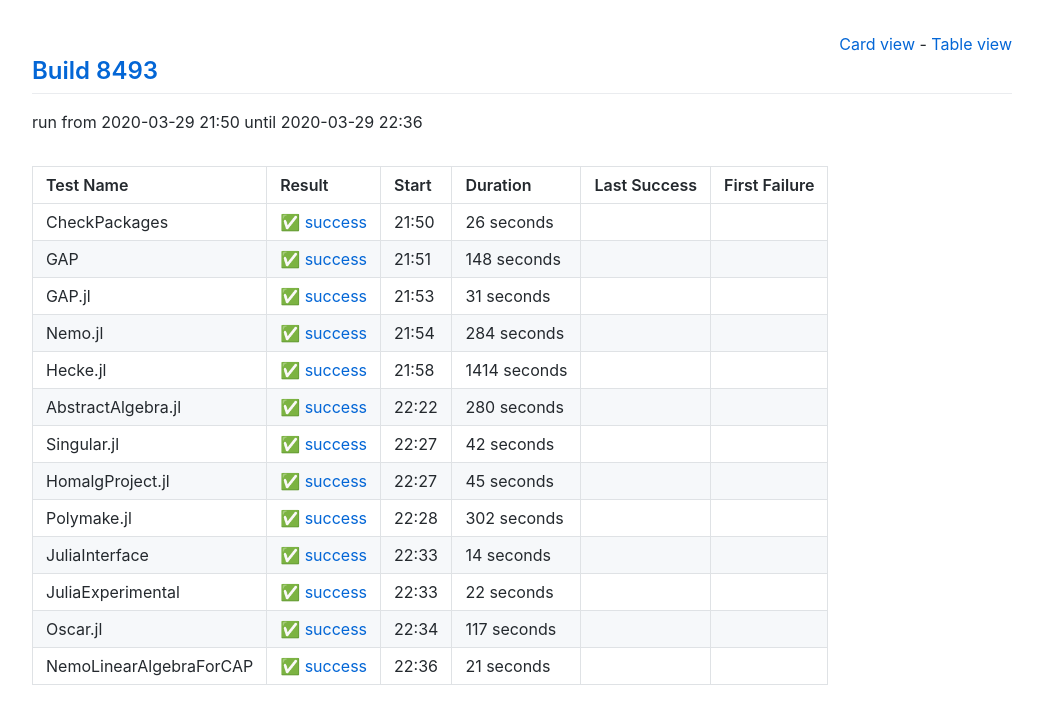
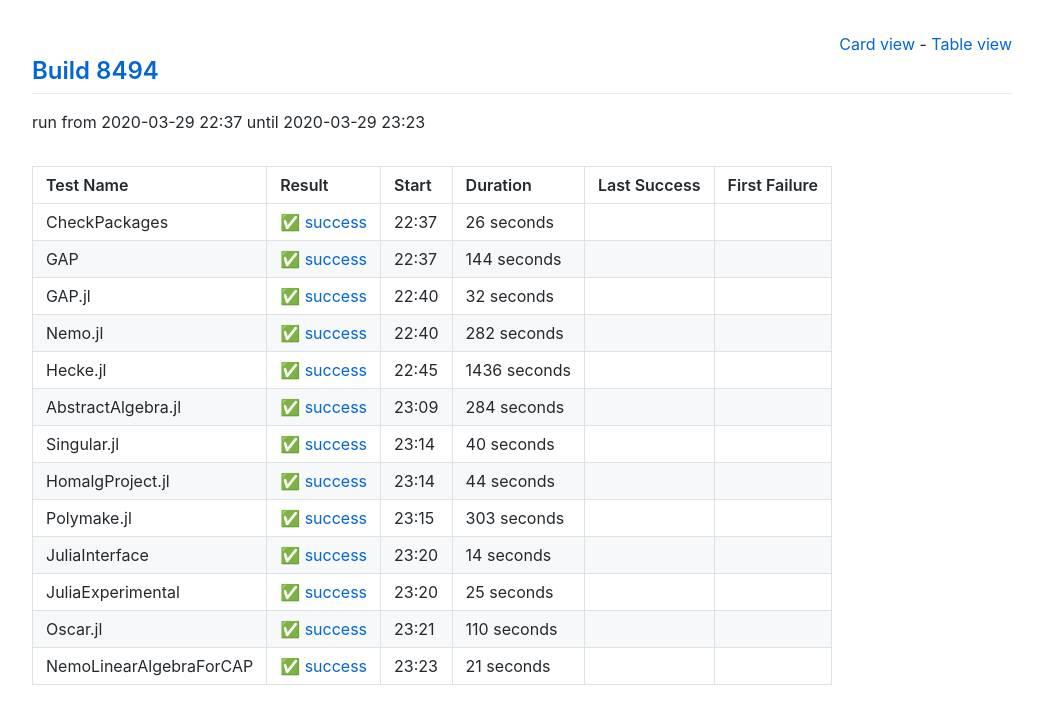
Before and after one commit to oscar-system/oscar-ci-status, a Jekyll site: the page built from table.html, in a window 1280 px wide. Shown: the top 724 px of the page, without its empty margins (118-1161 px from the left). Built offline with Jekyll 4.4.1, drawn with Linux system fonts in a browser that asks for light colours.

Commit message:
Build 8494

```diff
--- a/_data/ci.yml
+++ b/_data/ci.yml
@@ -1,5 +1,5 @@
-build: 8493
-build_url: https://oscarci.mathematik.uni-kl.de/job/oscar/8493/
+build: 8494
+build_url: https://oscarci.mathematik.uni-kl.de/job/oscar/8494/
 job: oscar
 tests:
 - duration: 26
@@ -8,31 +8,53 @@ tests:
   first_failure_url: null
   last_success: false
   last_success_url: null
-  log: https://oscarci.mathematik.uni-kl.de/job/oscar/8493/artifact/logs/build-8493/CheckPackages.log
+  log: https://oscarci.mathematik.uni-kl.de/job/oscar/8494/artifact/logs/build-8494/CheckPackages.log
   name: CheckPackages
-  start: 2020-03-29 21:50
+  start: 2020-03-29 22:37
   status: success
   success: true
-- duration: 148
+- duration: 144
   exitcode: 0
   first_failure: false
   first_failure_url: null
   last_success: false
   last_success_url: null
-  log: https://oscarci.mathematik.uni-kl.de/job/oscar/8493/artifact/logs/build-8493/GAP.log
+  log: https://oscarci.mathematik.uni-kl.de/job/oscar/8494/artifact/logs/build-8494/GAP.log
   name: GAP
-  start: 2020-03-29 21:51
+  start: 2020-03-29 22:37
   status: success
   success: true
-- duration: 31
+- duration: 32
   exitcode: 0
   first_failure: false
   first_failure_url: null
   last_success: false
   last_success_url: null
-  log: https://oscarci.mathematik.uni-kl.de/job/oscar/8493/artifact/logs/build-8493/GAP.jl.log
+  log: https://oscarci.mathematik.uni-kl.de/job/oscar/8494/artifact/logs/build-8494/GAP.jl.log
   name: GAP.jl
-  start: 2020-03-29 21:53
+  start: 2020-03-29 22:40
+  status: success
+  success: true
+- duration: 282
+  exitcode: 0
+  first_failure: false
+  first_failure_url: null
+  last_success: false
+  last_success_url: null
+  log: https://oscarci.mathematik.uni-kl.de/job/oscar/8494/artifact/logs/build-8494/Nemo.jl.log
+  name: Nemo.jl
+  start: 2020-03-29 22:40
+  status: success
+  success: true
+- duration: 1436
+  exitcode: 0
+  first_failure: false
+  first_failure_url: null
+  last_success: false
+  last_success_url: null
+  log: https://oscarci.mathematik.uni-kl.de/job/oscar/8494/artifact/logs/build-8494/Hecke.jl.log
+  name: Hecke.jl
+  start: 2020-03-29 22:45
   status: success
   success: true
 - duration: 284
@@ -41,64 +63,42 @@ tests:
   first_failure_url: null
   last_success: false
   last_success_url: null
-  log: https://oscarci.mathematik.uni-kl.de/job/oscar/8493/artifact/logs/build-8493/Nemo.jl.log
-  name: Nemo.jl
-  start: 2020-03-29 21:54
+  log: https://oscarci.mathematik.uni-kl.de/job/oscar/8494/artifact/logs/build-8494/AbstractAlgebra.jl.log
+  name: AbstractAlgebra.jl
+  start: 2020-03-29 23:09
   status: success
   success: true
-- duration: 1414
+- duration: 40
   exitcode: 0
   first_failure: false
   first_failure_url: null
   last_success: false
   last_success_url: null
-  log: https://oscarci.mathematik.uni-kl.de/job/oscar/8493/artifact/logs/build-8493/Hecke.jl.log
-  name: Hecke.jl
-  start: 2020-03-29 21:58
+  log: https://oscarci.mathematik.uni-kl.de/job/oscar/8494/artifact/logs/build-8494/Singular.jl.log
+  name: Singular.jl
+  start: 2020-03-29 23:14
   status: success
   success: true
-- duration: 280
+- duration: 44
   exitcode: 0
   first_failure: false
   first_failure_url: null
   last_success: false
   last_success_url: null
-  log: https://oscarci.mathematik.uni-kl.de/job/oscar/8493/artifact/logs/build-8493/AbstractAlgebra.jl.log
-  name: AbstractAlgebra.jl
-  start: 2020-03-29 22:22
+  log: https://oscarci.mathematik.uni-kl.de/job/oscar/8494/artifact/logs/build-8494/HomalgProject.jl.log
+  name: HomalgProject.jl
+  start: 2020-03-29 23:14
   status: success
   success: true
-- duration: 42
+- duration: 303
   exitcode: 0
   first_failure: false
   first_failure_url: null
   last_success: false
   last_success_url: null
-  log: https://oscarci.mathematik.uni-kl.de/job/oscar/8493/artifact/logs/build-8493/Singular.jl.log
-  name: Singular.jl
-  start: 2020-03-29 22:27
-  status: success
-  success: true
-- duration: 45
-  exitcode: 0
-  first_failure: false
-  first_failure_url: null
-  last_success: false
-  last_success_url: null
-  log: https://oscarci.mathematik.uni-kl.de/job/oscar/8493/artifact/logs/build-8493/HomalgProject.jl.log
-  name: HomalgProject.jl
-  start: 2020-03-29 22:27
-  status: success
-  success: true
-- duration: 302
-  exitcode: 0
-  first_failure: false
-  first_failure_url: null
-  last_success: false
-  last_success_url: null
-  log: https://oscarci.mathematik.uni-kl.de/job/oscar/8493/artifact/logs/build-8493/Polymake.jl.log
+  log: https://oscarci.mathematik.uni-kl.de/job/oscar/8494/artifact/logs/build-8494/Polymake.jl.log
   name: Polymake.jl
-  start: 2020-03-29 22:28
+  start: 2020-03-29 23:15
   status: success
   success: true
 - duration: 14
@@ -107,31 +107,31 @@ tests:
   first_failure_url: null
   last_success: false
   last_success_url: null
-  log: https://oscarci.mathematik.uni-kl.de/job/oscar/8493/artifact/logs/build-8493/JuliaInterface.log
+  log: https://oscarci.mathematik.uni-kl.de/job/oscar/8494/artifact/logs/build-8494/JuliaInterface.log
   name: JuliaInterface
-  start: 2020-03-29 22:33
+  start: 2020-03-29 23:20
   status: success
   success: true
-- duration: 22
+- duration: 25
   exitcode: 0
   first_failure: false
   first_failure_url: null
   last_success: false
   last_success_url: null
-  log: https://oscarci.mathematik.uni-kl.de/job/oscar/8493/artifact/logs/build-8493/JuliaExperimental.log
+  log: https://oscarci.mathematik.uni-kl.de/job/oscar/8494/artifact/logs/build-8494/JuliaExperimental.log
   name: JuliaExperimental
-  start: 2020-03-29 22:33
+  start: 2020-03-29 23:20
   status: success
   success: true
-- duration: 117
+- duration: 110
   exitcode: 0
   first_failure: false
   first_failure_url: null
   last_success: false
   last_success_url: null
-  log: https://oscarci.mathematik.uni-kl.de/job/oscar/8493/artifact/logs/build-8493/Oscar.jl.log
+  log: https://oscarci.mathematik.uni-kl.de/job/oscar/8494/artifact/logs/build-8494/Oscar.jl.log
   name: Oscar.jl
-  start: 2020-03-29 22:34
+  start: 2020-03-29 23:21
   status: success
   success: true
 - duration: 21
@@ -140,8 +140,8 @@ tests:
   first_failure_url: null
   last_success: false
   last_success_url: null
-  log: https://oscarci.mathematik.uni-kl.de/job/oscar/8493/artifact/logs/build-8493/NemoLinearAlgebraForCAP.log
+  log: https://oscarci.mathematik.uni-kl.de/job/oscar/8494/artifact/logs/build-8494/NemoLinearAlgebraForCAP.log
   name: NemoLinearAlgebraForCAP
-  start: 2020-03-29 22:36
+  start: 2020-03-29 23:23
   status: success
   success: true
```
Also changed, not shown: README.md.
